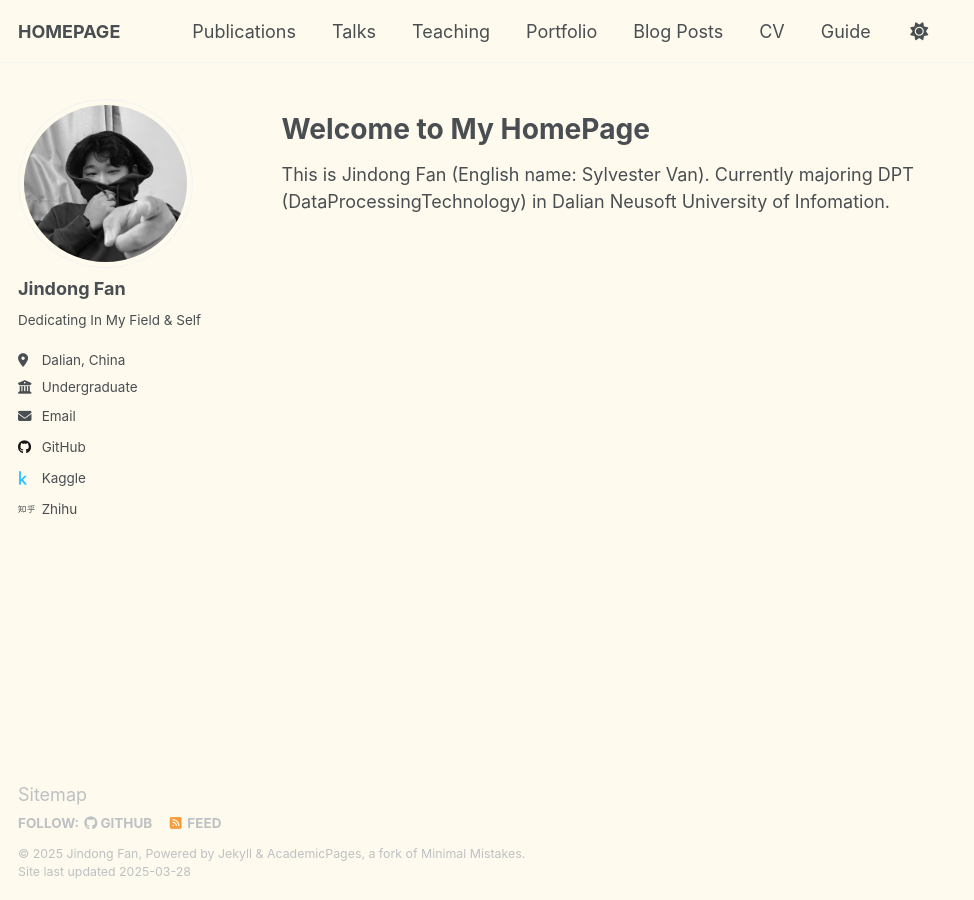
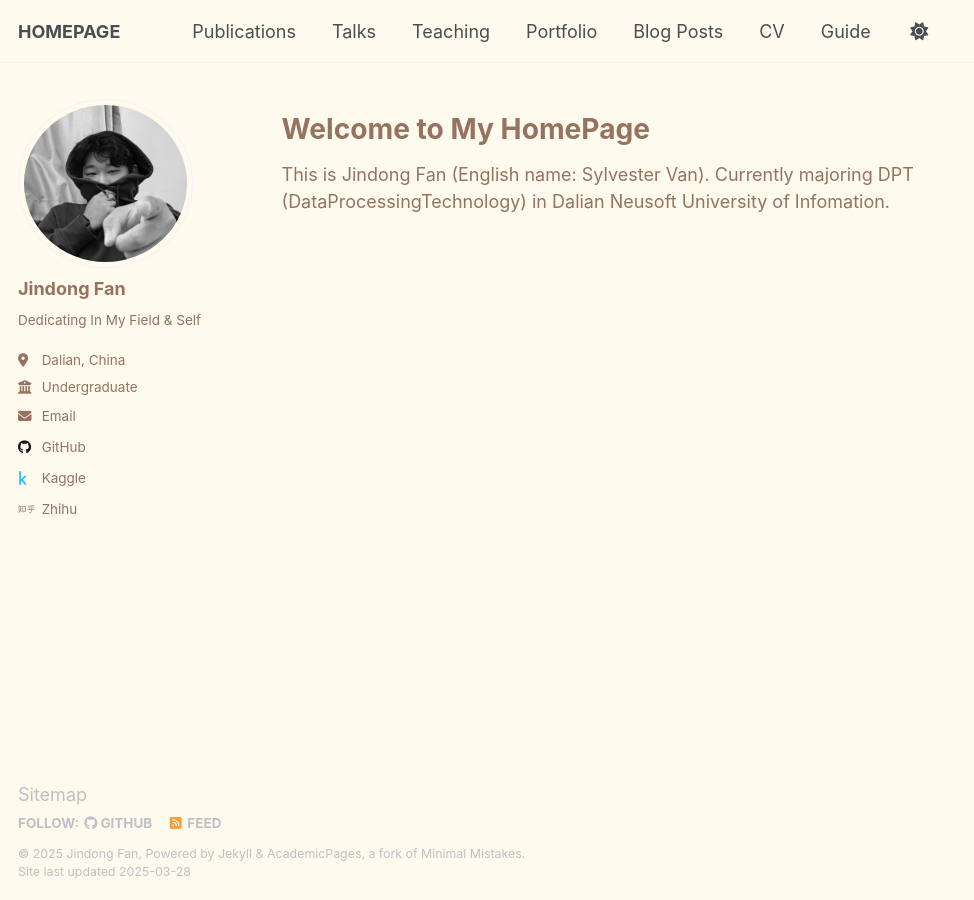
Before and after one commit to Sylvestervan/sylvestervan.github.io, a Jekyll site: the page built from _pages/about.md, in a window 1280 px wide. Shown: the whole page, without its empty margins (0-974 px from the left). Built offline with Jekyll 4.4.1, drawn with Linux system fonts in a browser that asks for light colours.

Commit message:
change alter color

```diff
--- a/_sass/theme/_default.scss
+++ b/_sass/theme/_default.scss
@@ -8,6 +8,10 @@ $dark-gray                  : mix(#000, $gray, 40%);
 $darker-gray                : mix(#000, $gray, 60%);
 $light-gray                 : mix(#fff, $gray, 50%);
 $lighter-gray               : mix(#fff, $gray, 90%);
+$lighter-lemon              : #FFFAEE;
+$romantic-rose              : #985E64;
+$block-bg                   : #9D9F66;
+$text-brown                 : #957360;
 
 /* Color codes used for the site */
 $danger-color               : #ee5f5b;
@@ -29,17 +33,17 @@ $sidebar-screen-min-width   : 1024px;
 /* Default light theme for the site */
 :root {
     --global-base-color                 : #{$gray};
-    --global-bg-color                   : #FFFAEE;
+    --global-bg-color                   : #{$lighter-lemon};
     --global-border-color               : #{$lighter-gray};
-    --global-code-background-color      : #fafafa;
-    --global-code-text-color            : #{$darker-gray};
+    --global-code-background-color      : #{$block-bg};
+    --global-code-text-color            : #FAF0E6;
     --global-fig-caption-color          : mix(#fff,  #{$dark-gray}, 25%);
     --global-link-color                 : #2f7f93;
     --global-link-color-hover           : mix(#000, #2f7f93, 25%);
     --global-link-color-visited         : mix(#fff, #2f7f93, 25%);
     --global-masthead-link-color        : #{$dark-gray};
     --global-masthead-link-color-hover  : mix(#000, #{$gray}, 25%);
-    --global-text-color                 : #{$dark-gray};
+    --global-text-color                 : #{$text-brown};
     --global-text-color-light           : #{$light-gray};
     --global-thead-color                : #{$lighter-gray};
 }
```
